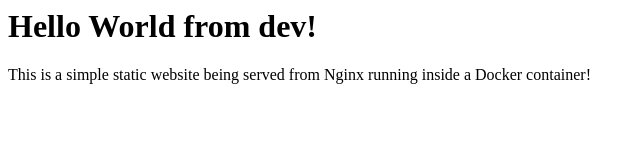
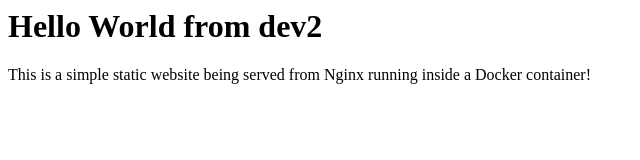
Before and after one commit to srs5600/staticimg, a plain HTML site: page index.html in a window 1280 px wide. Shown: the full height of the page, 0-640 px from the left. Drawn offline with Linux system fonts and the light colour scheme.

Commit message:
Update index.html

```diff
--- a/index.html
+++ b/index.html
@@ -1,3 +1,3 @@
-<h1>Hello World from dev!</h1>
+<h1>Hello World from dev2</h1>
 
 <p>This is a simple static website being served from Nginx running inside a Docker container!</p>
```
